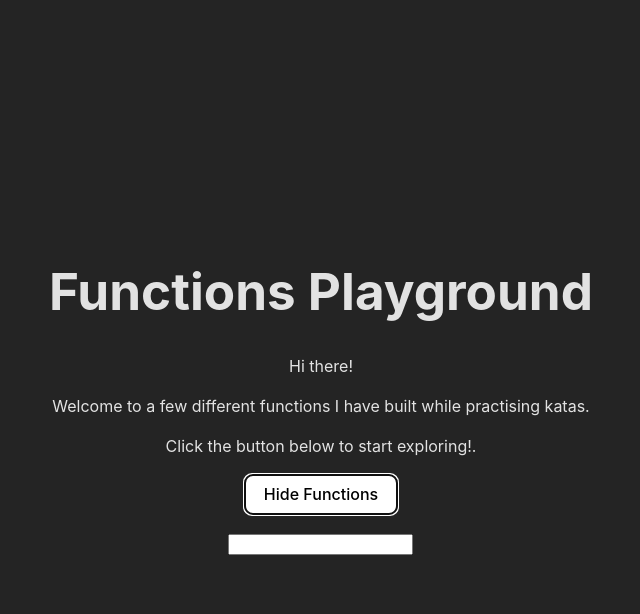
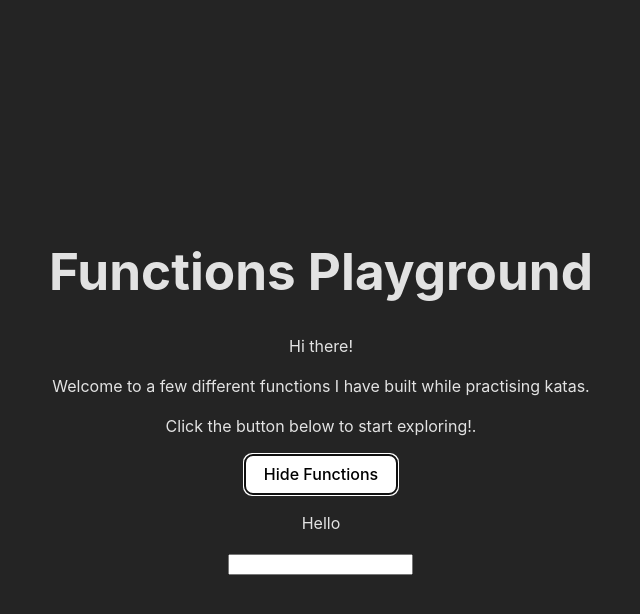
Before and after one commit to DanielCouperthwaite/Functions-Playground, a React (Vite) app: page / in a window 1280 px wide. Both pictures are taken after a click on the button "Click Here". Shown: the top 614 px of the page, without its empty margins (319-959 px from the left). Built offline with nearby package versions, Linux system fonts and the light colour scheme.

Commit message:
creating repository

```diff
--- a/src/App.jsx
+++ b/src/App.jsx
@@ -8,7 +8,7 @@ function App() {
     return (
       <>
 
-    <p></p>
+    <p>Hello</p>
 
     <input type="text" ></input>
       </>
```
